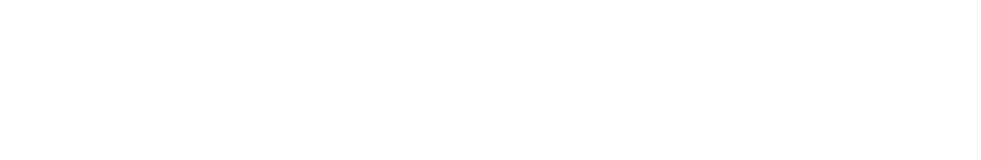
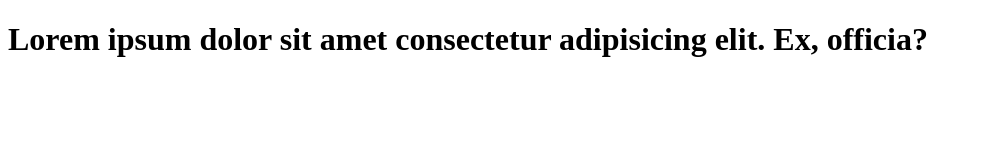
Before and after one commit to kvenkatvarma/Deleterepo, a plain HTML site: page index.html in a window 1280 px wide. Shown: the whole page, without its empty margins (0-981 px from the left). Drawn offline with Linux system fonts and the light colour scheme.

Commit message:
index update

```diff
--- a/index.html
+++ b/index.html
@@ -6,6 +6,6 @@
     <title>Document</title>
 </head>
 <body>
-
+    <h1>Lorem ipsum dolor sit amet consectetur adipisicing elit. Ex, officia?</h1>
 </body>
 </html>
```
